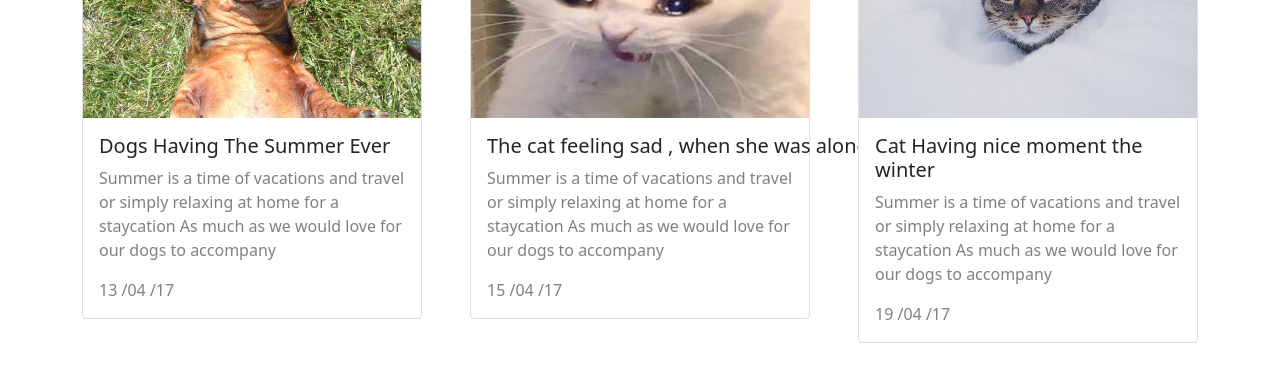
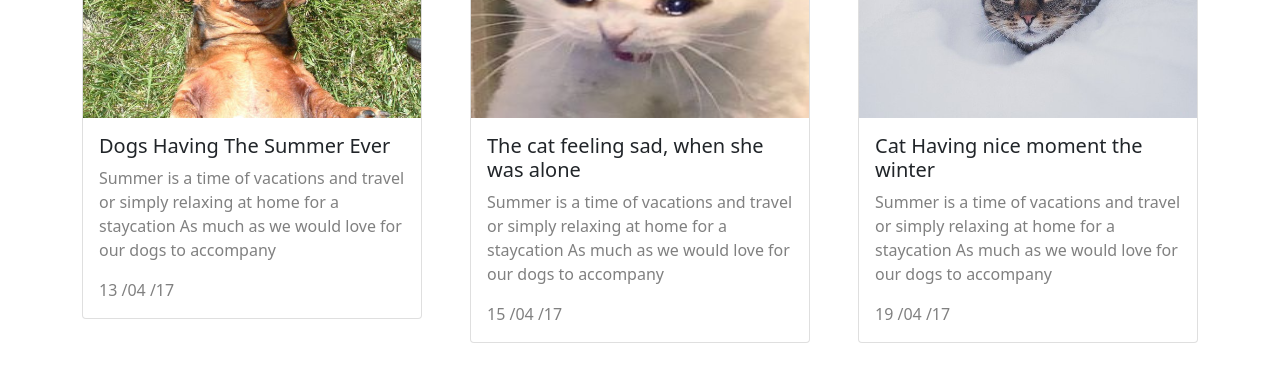
Before and after one commit to Dminh512/my-pet, a plain HTML site: page index.html in a window 1280 px wide. Shown: the part 3300-3669 px from the top of the page. Drawn offline with nearby package versions, Linux system fonts and the light colour scheme.

Commit message:
Update index.html

```diff
--- a/index.html
+++ b/index.html
@@ -462,7 +462,7 @@
               <div class="card" style="width: 100%">
                 <img src="./assets/imgs/sad cat.jpg" class="card-img-top p-0" style="height: 250px" />
                 <div class="card-body">
-                  <h5 class="card-title hover-red" style="white-space: nowrap">The cat feeling sad , when she was alone</h5>
+                  <h5 class="card-title hover-red">The cat feeling sad, when she was alone</h5>
                   <p class="card-text grey">Summer is a time of vacations and travel or simply relaxing at home for a staycation As much as we would love for our dogs to accompany</p>
                   <p class="card-text grey">15 /04 /17</p>
                 </div>
```
